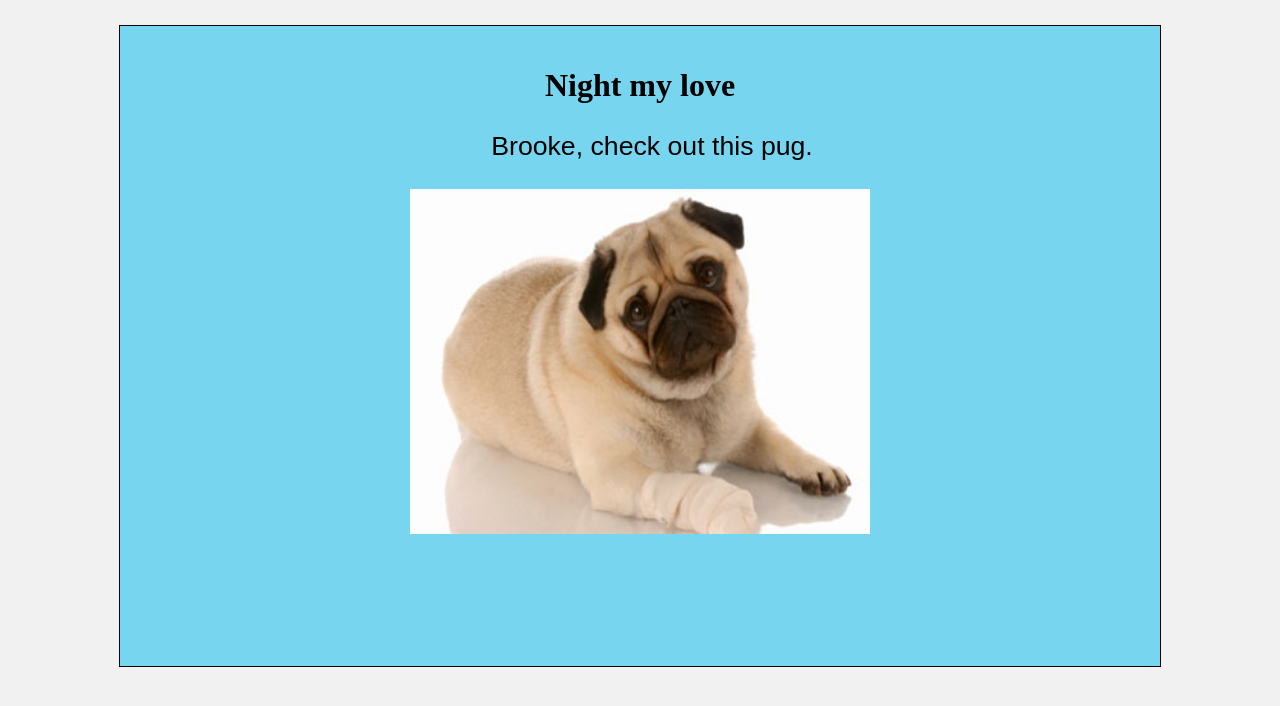
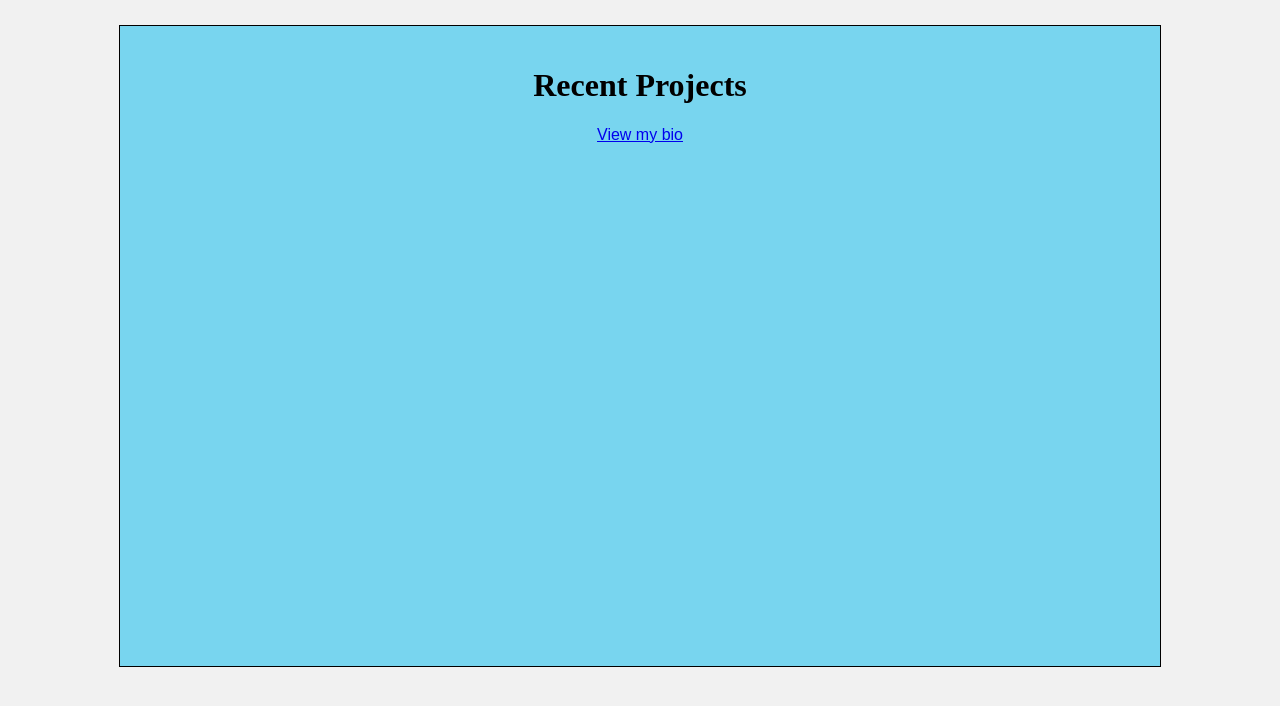
Before and after one commit to ryand323/ryand323.github.io, a plain HTML site: page index.html in a window 1280 px wide. Drawn offline with Linux system fonts and the light colour scheme.

Commit message:
Added a bio page and removed photos

```diff
--- a/index.html
+++ b/index.html
@@ -2,19 +2,16 @@
 <html>
 
 <head>
-<title>Ryan Donahue</title>
+<title>Ryan Donahue Portfolio</title>
 <link href="style.css" type="text/css" rel="stylesheet">
 </head>
 
 <body>
 <div id="main">
-<h1>Night my love</h1>
-<p>
-Brooke, check out this pug.
-</P>
-<img src="ppug.jpg" alt="thicc" width="460" height="345">
-
-</p>
+<h1>Recent Projects</h1>
+<p2>
+<a href="https://ryand323.github.io/bio.html">View my bio</a>
+</P2>
 </div>
 </body>
 
--- a/style.css
+++ b/style.css
@@ -17,7 +17,13 @@ font: 40pt
 }
 p{
 font-family: "Arial";
-font-size: 20pt;
+font-size: 12pt;
+text-align: left;
+text-indent: 24px;
+}
+p2{
+font-family: "Arial";
+font-size: 12pt;
 text-align: center;
 text-indent: 24px;
 }
```
Also changed, not shown: bio.html (added, +24 -0 lines), ppug.jpg (deleted).
